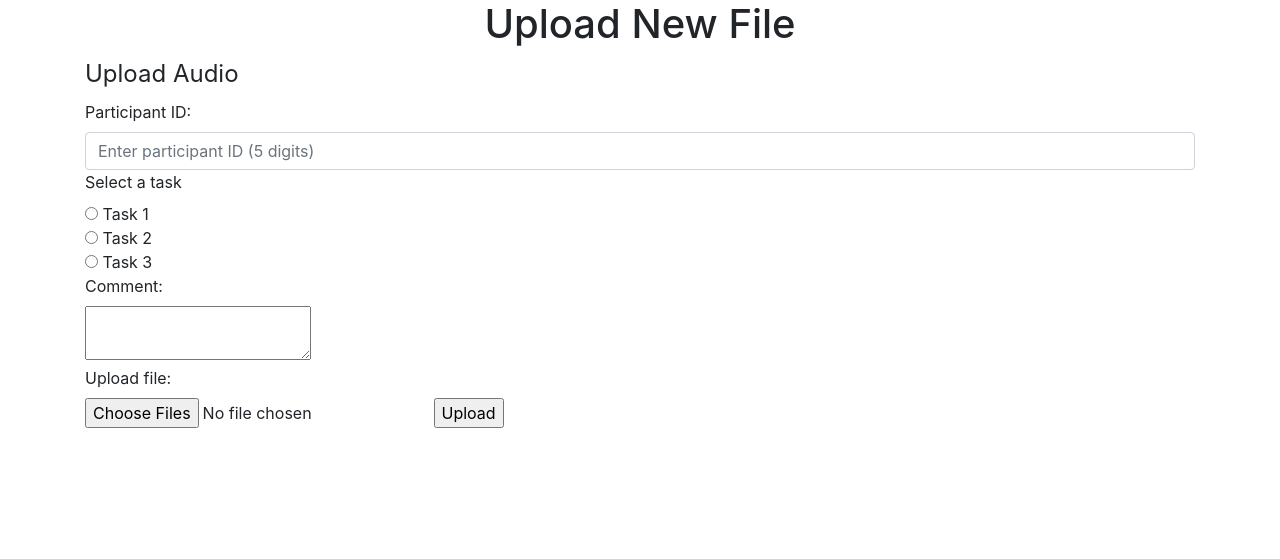
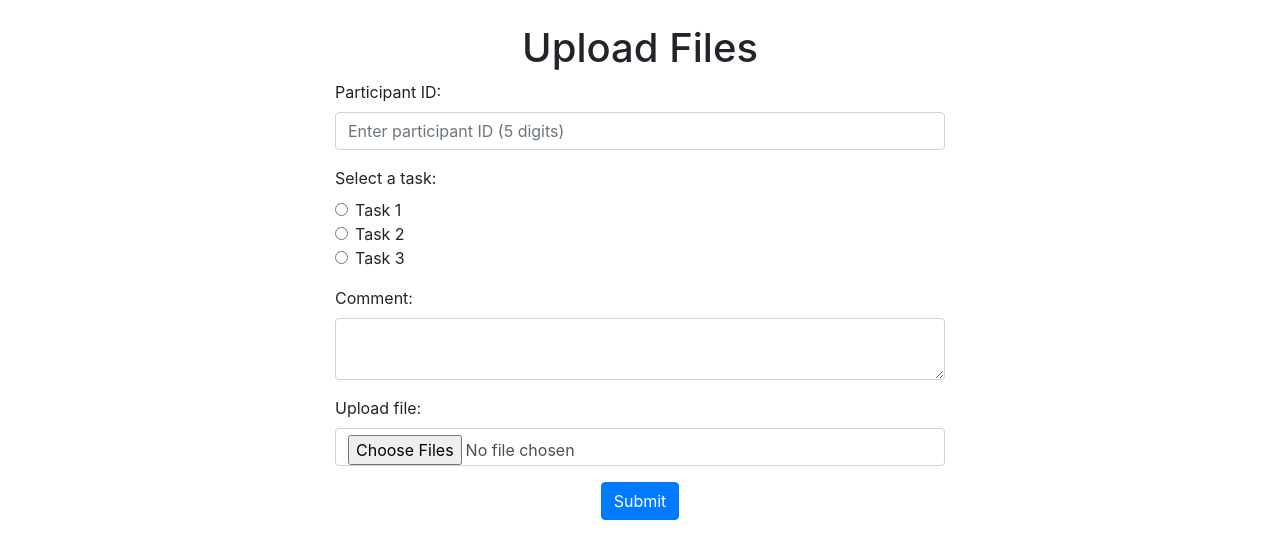
Before and after one commit to bhkoo/flask_template, a Flask app: page /upload in a window 1280 px wide. Shown: the part 56-615 px from the top of the page. Run offline with Flask 2, Linux system fonts and the light colour scheme; a user stored in the database is signed in; some libraries are stand-ins or nearby versions.

Commit message:
Aesthetic changes

```diff
--- a/website/templates/base.html
+++ b/website/templates/base.html
@@ -14,6 +14,9 @@
       href="https://stackpath.bootstrapcdn.com/font-awesome/4.7.0/css/font-awesome.min.css"
       crossorigin="anonymous"
     />
+    <link rel="preconnect" href="https://fonts.googleapis.com">
+    <link rel="preconnect" href="https://fonts.gstatic.com" crossorigin>
+    <link href="https://fonts.googleapis.com/css2?family=Rubik&display=swap" rel="stylesheet">
     <title>{% block title %}Home{% endblock %}</title>
   </head>
   <body>
@@ -55,8 +58,8 @@
       {% endfor %}
     {% endif %}
     {% endwith %}
-
-    <div class = 'container'>
+    </br>
+    <div class = 'container w-50'>
       {% block content %}
       {% endblock %}
     </div>
--- a/website/templates/home.html
+++ b/website/templates/home.html
@@ -2,6 +2,8 @@
 {% block title %}Home{% endblock %}
 
 {% block content %}
+<div>
 <h1 align = 'center'>Welcome!</h1>
+</div>
 
 {% endblock %}
--- a/website/templates/login.html
+++ b/website/templates/login.html
@@ -3,7 +3,7 @@
 
 {% block content %}
 <form method = 'POST'>
-  <h3 align = 'center'>Sign Up</h3>
+  <h3 align = 'center'>Login</h3>
   <div class = 'form-group'>
     <label for='email'>Email Address</label>
     <input
@@ -23,6 +23,8 @@
       placeholder = 'Enter password'/>
   </div>
   <br/>
-  <button type = 'submit' class = 'btn btn-primary'>Login</button>
+  <div class = 'col text-center'>
+    <button type = 'submit' class = 'btn btn-primary'>Login</button>
+  </div>
 </form>
 {% endblock %}
--- a/website/templates/upload.html
+++ b/website/templates/upload.html
@@ -2,32 +2,54 @@
 {% block title %}Upload{% endblock %}
 
 {% block content %}
-<h1 align = 'center'>Upload New File</h1>
+<h1 align = 'center'>Upload Files</h1>
 
 <form method = 'POST' enctype='multipart/form-data'>
   <fieldset>
-    <legend>Upload Audio</legend>
-    <label for = 'participant-id'>Participant ID: </label>
+    <div  class = 'mb-3'>
+      <label for = 'participant-id' class='form-label'>Participant ID: </label>
       <input type = 'text'
       class = 'form-control'
       id = 'participant-id'
       name = 'participant-id'
       placeholder = 'Enter participant ID (5 digits)'
       maxlength = 5 />
-    <label for = 'task'>Select a task</label>
-    <div>
-      <input type="radio" name="task" id="task1" value="task1"> Task 1 </input><br>
-      <input type="radio" name="task" id="task2" value="task2"> Task 2 </input><br>
-      <input type="radio" name="task" id="task3" value="task3"> Task 3 </input><br>
+    </div>
+    <div class = 'mb-3'>
+      <label for = 'task'>Select a task:</label>
+        <div class='form-check'>
+          <input class='form-check-input' type='radio' name='task' id='task1' value='task1'>
+            <label class='form-check-label' for='task1'>
+              Task 1
+            </label>
+          </input>
+        </div>
+        <div class='form-check'>
+          <input class='form-check-input' type='radio' name='task' id='task2' value='task2'>
+            <label class='form-check-label' for='task2'>
+              Task 2
+            </label>
+          </input>
+        </div>
+        <div class='form-check'>
+          <input class='form-check-input' type='radio' name='task' id='task3' value='task3'>
+            <label class='form-check-label' for='task3'>
+              Task 3
+            </label>
+          </input>
+        </div>
     </div>
     <label for = 'comment'>Comment: </label>
-    <div>
-      <textarea name = 'comment' id = 'comment' maxlength = 1000></textarea>
+    <div class = 'mb-3 form-floating'>
+      <textarea class = 'form-control' name = 'comment' id = 'comment' maxlength = 1000></textarea>
     </div>
-    <label for = 'file'>Upload file: </label>
-    <div>
-      <input type=file name=file multiple>
-      <input type=submit value=Upload>
+
+    <div class = 'mb-3'>
+      <label class = 'form-label' for = 'file'>Upload file: </label>
+      <input class = 'form-control' type='file' name='file' multiple>
+    </div>
+    <div class = 'mb-3 col text-center'>
+      <button type='submit' class = 'btn btn-primary' value='Upload'>Submit</button>
     </div>
   </fieldset>
 </form>
```
Also changed, not shown: website/templates/search.html (+10 -3 lines), website/templates/signup.html (+7 -5 lines). Lines whose indentation alone changed are shown as unchanged.
